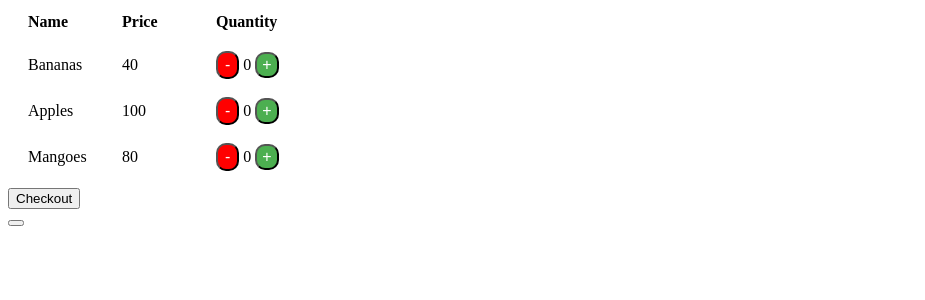
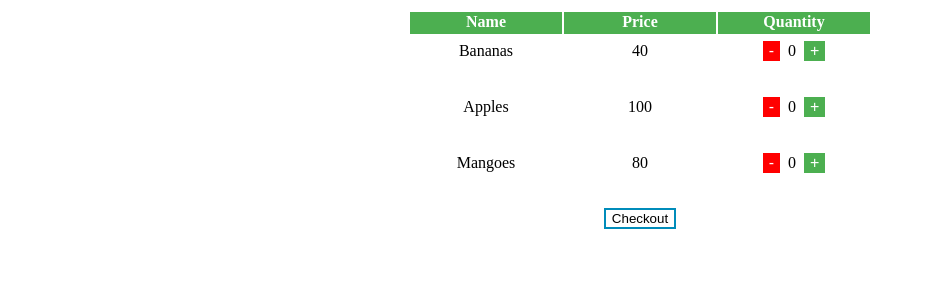
Before and after one commit to N1KN1M/angular, an Angular app: page / in a window 1280 px wide. Shown: the top 300 px of the page, without its empty margins (0-925 px from the left). Built offline with nearby package versions, Linux system fonts and the light colour scheme.

Commit message:
Css updated

```diff
--- a/src/app/components/checkout/checkout.component.css
+++ b/src/app/components/checkout/checkout.component.css
@@ -0,0 +1,7 @@
+th{
+  width: 150px;
+  text-align: center;
+  background-color: #4CAF50;
+  color: white;
+  height: 20px;
+}
--- a/src/app/components/checkout/checkout.component.html
+++ b/src/app/components/checkout/checkout.component.html
@@ -1,17 +1,19 @@
-<table>
+<table align="center">
   <thead>
-    <tr>
+    <tr align="center">
       <th>Name</th>
       <th>Price</th>
       <th>Quantity</th>
     </tr>
   </thead>
   <tbody>
-  <tr *ngFor="let record of dataService.quantities">
-    <td>{{record.item.name}}</td>
-    <td>{{record.item.price}}</td>
-    <td>{{record.quantity}}</td>
+  <tr *ngFor="let record of dataService.quantities" align="center">
+    <ng-container *ngIf="record.quantity>0">
+      <td>{{record.item.name}}</td>
+      <td>{{record.item.price}}</td>
+      <td>{{record.quantity}}</td>
+    </ng-container>
   </tr>
   </tbody>
 </table>
-<div> Total: {{this.totalCost}}</div>
+<div align="center"> Total: {{this.totalCost}}</div>
--- a/src/app/components/items/items.component.css
+++ b/src/app/components/items/items.component.css
@@ -1,8 +1,23 @@
-
+button{
+  margin: auto;
+  display: block;
+  transition-duration: 0.4s;
+}
 
 app-quantity-selector,app-header,th,td,tr {
   padding: 15px;
   text-align: left;
 }
-tr:nth-child(even) {background-color: #f2f2f2;}
-app-quantity-selector:hover {background-color: #f5f5f5;}
+
+
+
+.button {
+  background-color: white;
+  color: black;
+  border: 2px solid #008CBA;
+}
+
+.button:hover {
+  background-color: #008CBA;
+  color: white;
+}
--- a/src/app/components/items/items.component.html
+++ b/src/app/components/items/items.component.html
@@ -1,5 +1,5 @@
 <form (ngSubmit)="goToCart()">
-  <table class="fixed">
+  <table class="fixed" align="center">
 
     <thead>
     <app-header></app-header>
@@ -13,6 +13,7 @@
 
     </tbody>
   </table>
-  <button type="submit" name = "Checkout">Checkout</button>
+  <div class="wrapper">
+    <button type="submit" name = "Checkout" class ="button">Checkout</button>
+  </div>
 </form>
-<button type="button" (click)="test()"></button>
--- a/src/app/components/items/items.component.ts
+++ b/src/app/components/items/items.component.ts
@@ -15,7 +15,7 @@ export class ItemsComponent implements OnInit {
   constructor(private router: Router, public dataService: DataServiceService) { }
 
   ngOnInit() {
-
+    if (this.dataService.quantities.length === 0) {
       this.items = [
         {
           id: 56001,
@@ -37,10 +37,8 @@ export class ItemsComponent implements OnInit {
         this.dataService.quantities.push(new ItemQuantity(value, 0));
       });
     }
+  }
 
-  test() {
-    console.log(this.dataService.quantities);
-  }
 
   goToCart() {
     this.router.navigateByUrl('/checkout');
--- a/src/app/components/layout/header/header.component.css
+++ b/src/app/components/layout/header/header.component.css
@@ -1,4 +1,7 @@
 th{
-  width: 90px;
-  height: 30px;
+  width: 150px;
+  text-align: center;
+  background-color: #4CAF50;
+  color: white;
+  height: 20px;
 }
--- a/src/app/components/quantity-selector/quantity-selector.component.css
+++ b/src/app/components/quantity-selector/quantity-selector.component.css
@@ -1,8 +1,8 @@
 .inc {
   background-color: #4CAF50; /* Green */
-  border-radius: 10px;
+  border: none;
   color: white;
-  padding: 2px 5px;
+
   text-align: center;
   text-decoration: none;
   display: inline-block;
@@ -10,16 +10,18 @@
 }
 .dec {
   background-color: Red; /* Green */
-  border-radius: 10px;
+  border: none;
   color: white;
-  padding: 3px 7px;
+
   text-align: center;
   text-decoration: none;
   display: inline-block;
   font-size: 16px;
 }
 
+
 td {
-  width: 90px;
-  height: 40px;
+  width: 150px;
+  height: 50px;
+
 }
--- a/src/app/components/quantity-selector/quantity-selector.component.html
+++ b/src/app/components/quantity-selector/quantity-selector.component.html
@@ -1,11 +1,11 @@
 
 
-<tr>
+<tr align="center">
   <td>{{itemQuantity.item.name}}</td>
   <td>{{itemQuantity.item.price}}</td>
   <td>
-    <button (click)="onDecrease()" class="dec" type="button">-</button>
-    {{itemQuantity.quantity}}
+    <button (click)="onDecrease()" class="dec" type="button">-</button>&nbsp;
+    {{itemQuantity.quantity}}&nbsp;
     <button (click)="onIncrease()" class="inc" type = "button">+</button>
   </td>
 </tr>
```
Lines whose indentation alone changed are shown as unchanged.
